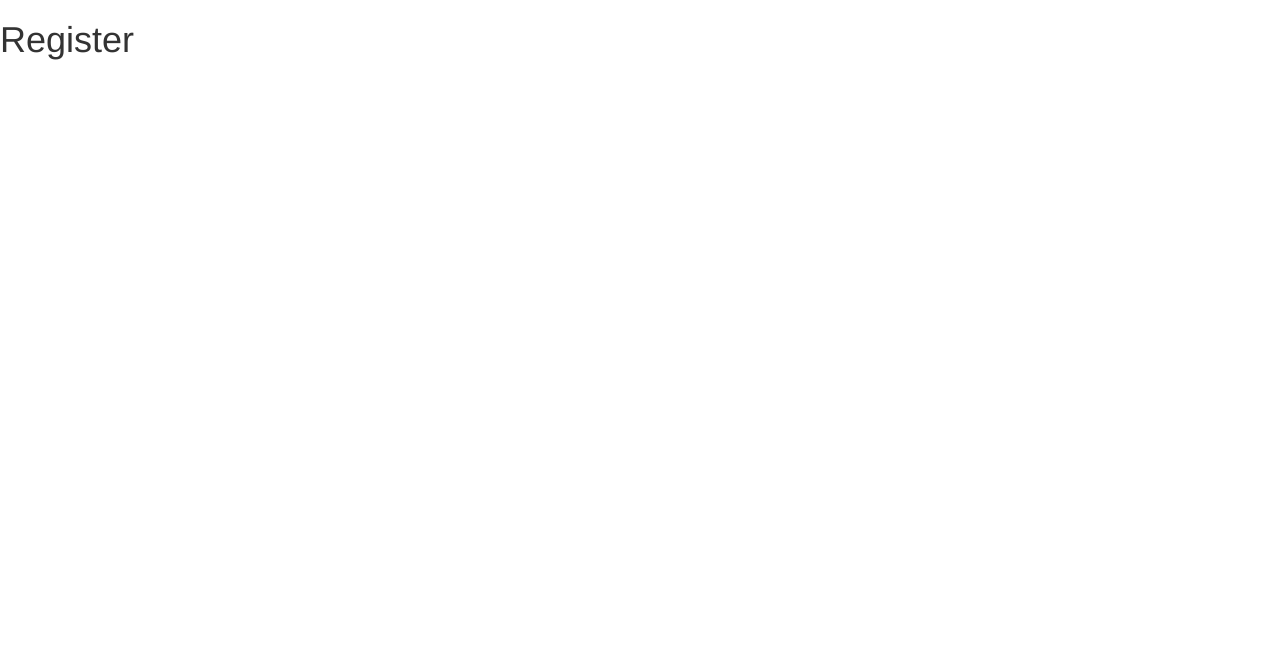
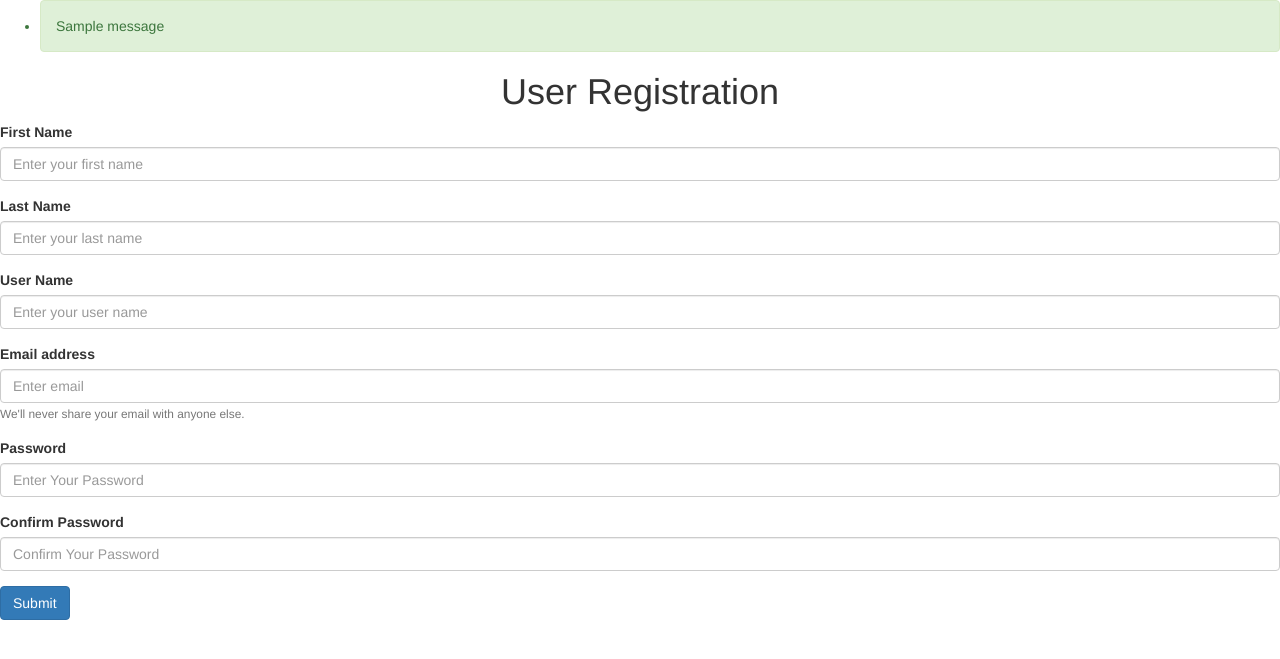
Before and after one commit to madiabay/flask_blog_project, a Flask app: page /register/ in a window 1280 px wide. Before the commit the part shown is almost empty. Shown: the top 659 px of the page. Run offline with Flask 2, Linux system fonts and the light colour scheme; one stand-in notice (Sample message) is shown; some libraries are stand-ins or nearby versions.

Commit message:
User's registration Я создал db.yaml файл.Там написал данные база данных. В файле app.py сделал конфиг для база данных.И еще создал функцию для регистрации пользователя. В файле register.html создал форму для регистрации. В файле base.html добавил message чтобы вывел сообщение.

```diff
--- a/app.py
+++ b/app.py
@@ -1,8 +1,21 @@
-from flask import Flask, render_template
+from flask import Flask, render_template, flash, session, request, redirect, url_for
+from werkzeug.security import generate_password_hash, check_password_hash
 from flask_bootstrap import Bootstrap
+from flask_mysqldb import MySQL
+import yaml, os
 
 app = Flask(__name__)
 Bootstrap(app)
+
+# DB configuration
+db = yaml.safe_load(open('db.yaml'))
+app.config['MYSQL_HOST'] = db['mysql_host']
+app.config['MYSQL_USER'] = db['mysql_user']
+app.config['MYSQL_PASSWORD'] = db['mysql_password']
+app.config['MYSQL_DB'] = db['mysql_db']
+app.config['MYSQL_CURSORCLASS'] = 'DictCursor'
+app.config['SECRET_KEY'] = os.urandom(24)
+mysql = MySQL(app)
 
 @app.route('/')
 def index():
@@ -18,11 +31,26 @@ def blog(id):
 
 @app.route('/register/', methods=['GET', 'POST'])
 def register():
+    if request.method == 'POST':
+        user_details = request.form
+        if user_details['password'] != user_details['confirmPassword']:
+            flash('Пароли не совпадают! TRY AGAIN!!!', 'danger')
+            return render_template('register.html')
+        cursor = mysql.connection.cursor()
+        tuple_data = (
+            user_details['firstname'],
+            user_details['lastname'],
+            user_details['username'],
+            user_details['email'],
+            generate_password_hash(user_details['password'])
+        ) # it's my tuple
+        cursor.execute('INSERT INTO user(first_name, last_name, username, email, password) VALUES(%s, %s, %s, %s, %s);', tuple_data)
+        cursor.connection.commit()
+        cursor.close()
+        flash('Вы успешно зарегистрировались! Можете залогиниться!!!', 'success')
+        return redirect(url_for('login')) # it's my
+
     return render_template('register.html')
-
-@app.route('/login/', methods=['GET', 'POST'])
-def login():
-    return render_template('login.html')
 
 @app.route('/write-blog/', methods=['GET', 'POST'])
 def write_blog():
--- /dev/null
+++ b/db.yaml
@@ -0,0 +1,4 @@
+mysql_host: 'localhost'
+mysql_user: 'root'
+mysql_password: 'P@s$w0rd'
+mysql_db: 'blog_db'
--- a/templates/base.html
+++ b/templates/base.html
@@ -5,6 +5,19 @@
 {% endblock %}
 
 {% block content %}
+
+    {% with messages = get_flashed_messages(with_categories=True) %}
+    {% if messages %}
+        <ul>
+            {% for category, message in messages %}
+            <li class="alert alert-{{ category }}">
+                {{ message }}
+            </li>
+            {% endfor %}
+        </ul>
+    {% endif %}
+    {% endwith %}
+
     {% block sub_content %}
     {% endblock %}
 {% endblock %}
--- a/templates/register.html
+++ b/templates/register.html
@@ -1,5 +1,42 @@
 {% extends 'base.html' %}
 
 {% block sub_content %}
-    <h1>Register</h1>
+    <div class="text-center">
+    <h1>User Registration</h1>
+    </div>
+
+    <form method="post">
+        <div class="form-group">
+            <label for="firstname">First Name</label>
+            <input type="text" class="form-control" id="firstname" name="firstname" placeholder="Enter your first name">
+          </div>
+
+        <div class="form-group">
+            <label for="lastname">Last Name</label>
+            <input type="text" class="form-control" id="lastname" name="lastname" placeholder="Enter your last name">
+          </div>
+
+        <div class="form-group">
+            <label for="username">User Name</label>
+            <input type="text" class="form-control" id="username" name="username" placeholder="Enter your user name">
+          </div>
+
+
+        <div class="form-group">
+          <label for="email">Email address</label>
+          <input type="email" class="form-control" id="email" aria-describedby="emailHelp" name="email" placeholder="Enter email">
+          <small id="emailHelp" class="form-text text-muted">We'll never share your email with anyone else.</small>
+        </div>
+        <div class="form-group">
+          <label for="password">Password</label>
+          <input type="password" class="form-control" id="password" name="password" placeholder="Enter Your Password">
+        </div>
+
+        <div class="form-group">
+            <label for="confirmPassword">Confirm Password</label>
+            <input type="password" class="form-control" id="confirmPassword" name="confirmPassword" placeholder="Confirm Your Password">
+          </div>
+
+        <button type="submit" class="btn btn-primary">Submit</button>
+      </form>
 {% endblock %}
```
